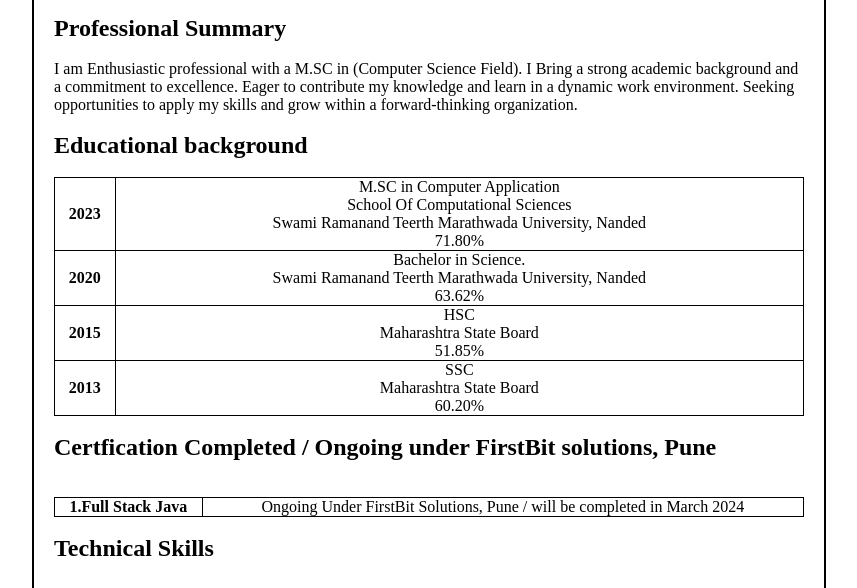
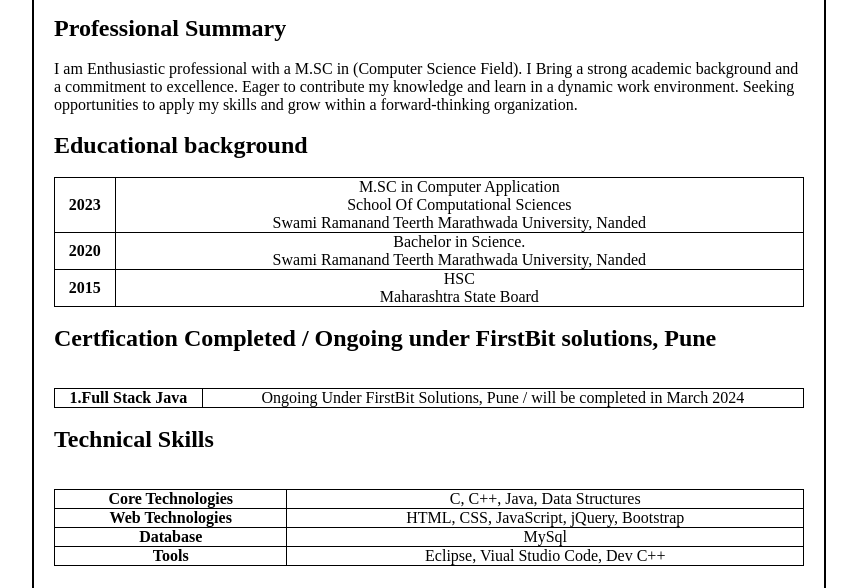
Before and after one commit to SugarePrii/SugarePriyankaResume, a plain HTML site: page index.html in a window 1280 px wide. Shown: the part 134-722 px from the top of the page, without its empty margins (211-1068 px from the left). Drawn offline with Linux system fonts and the light colour scheme.

Commit message:
Update index.html

```diff
--- a/index.html
+++ b/index.html
@@ -32,34 +32,23 @@
                 <td>
                     M.SC in Computer Application <br>
                     School Of Computational Sciences <br>
-                    Swami Ramanand Teerth Marathwada University, Nanded <br>
-                    71.80%
+                    Swami Ramanand Teerth Marathwada University, Nanded
                 </td>
             </tr>
             <tr>
                 <th>2020</th>
                 <td>
                     Bachelor in Science. <br>
-                    Swami Ramanand Teerth Marathwada University, Nanded <br>
-                    63.62%
+                    Swami Ramanand Teerth Marathwada University, Nanded
                 </td>
             </tr>
             <tr>
                 <th>2015</th>
                 <td>
                     HSC <br>
-                    Maharashtra State Board <br>
-                    51.85%
+                    Maharashtra State Board
                 </td>
             </tr>
-           <tr>
-            <th>2013</th>
-            <td>
-                SSC <br>
-                Maharashtra State Board <br>
-                60.20%
-            </td>
-           </tr>
         </table><br>
     </div>
     <div class="Certficate">
```
